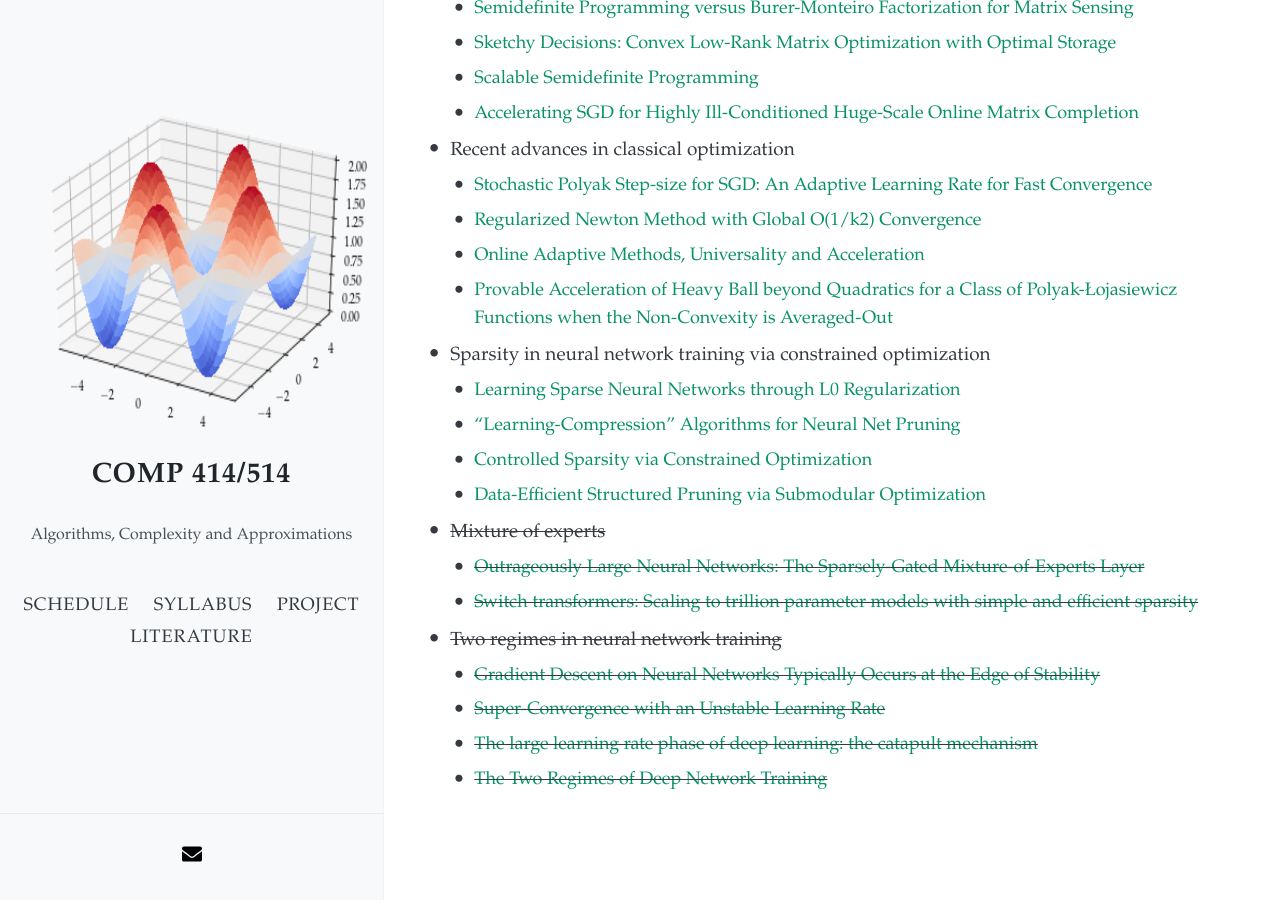
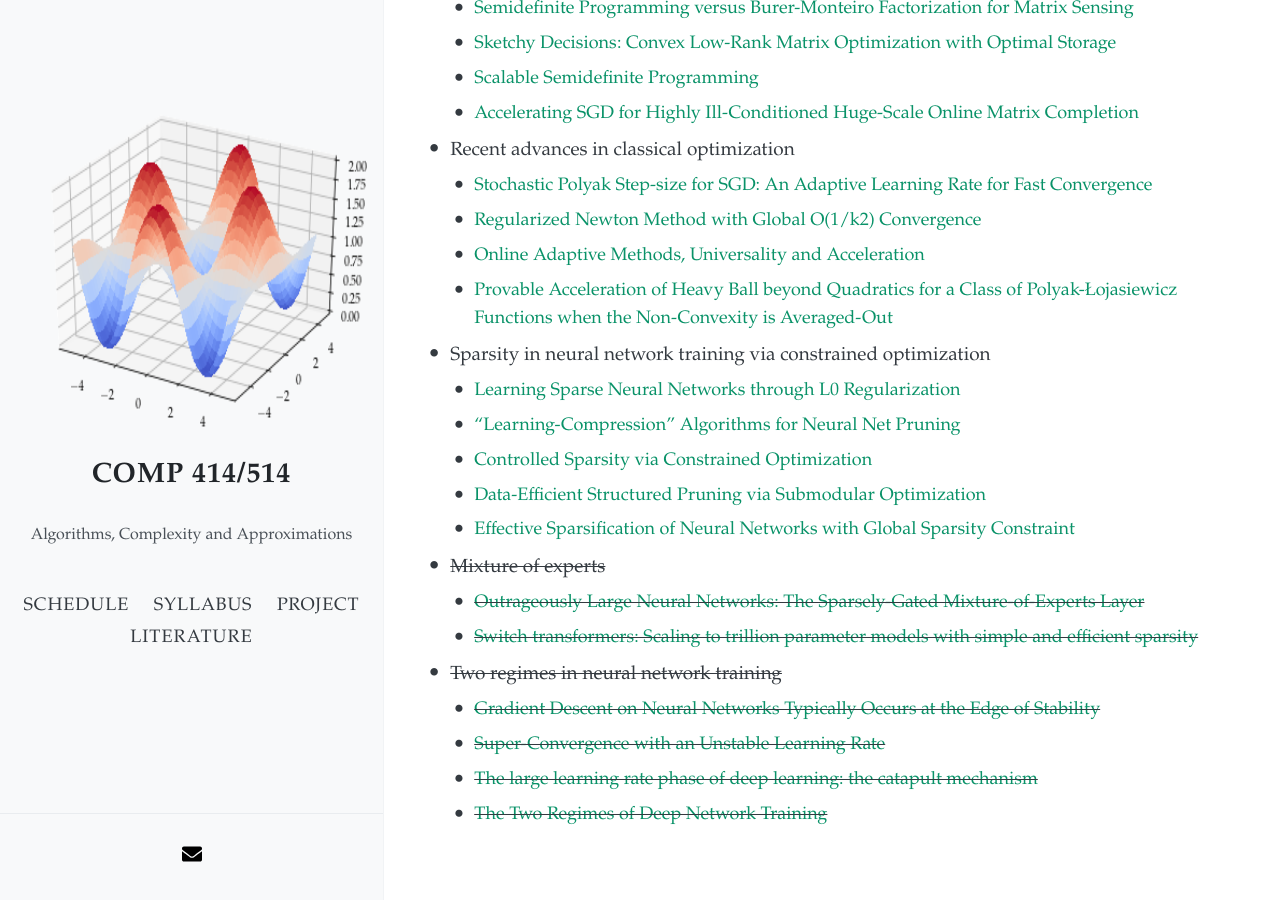
Before and after one commit to akyrillidis/comp414-514, a Jekyll site: the page built from project.md, in a window 1280 px wide and 900 px high, scrolled down 2966 px. Built offline with Jekyll 4.4.1, drawn with Linux system fonts in a browser that asks for light colours; nearby versions of some CDN libraries; before the commit the page ends 3831 px from its top, so only the background shows below that.

Commit message:
Update project.md

```diff
--- a/project.md
+++ b/project.md
@@ -103,7 +103,7 @@ The course project can be categorized as a literature review, as original resear
   - [“Learning-Compression” Algorithms for Neural Net Pruning](https://faculty.ucmerced.edu/mcarreira-perpinan/papers/cvpr18.pdf)
   - [Controlled Sparsity via Constrained Optimization](https://arxiv.org/pdf/2208.04425.pdf)
   - [Data-Efficient Structured Pruning via Submodular Optimization](https://arxiv.org/pdf/2203.04940.pdf)
-
+  - [Effective Sparsification of Neural Networks with Global Sparsity Constraint](https://arxiv.org/pdf/2105.01571.pdf)
 
 - ~~Mixture of experts~~
   - ~~[Outrageously Large Neural Networks: The Sparsely-Gated Mixture-of-Experts Layer](https://arxiv.org/pdf/1701.06538.pdf)~~
```
